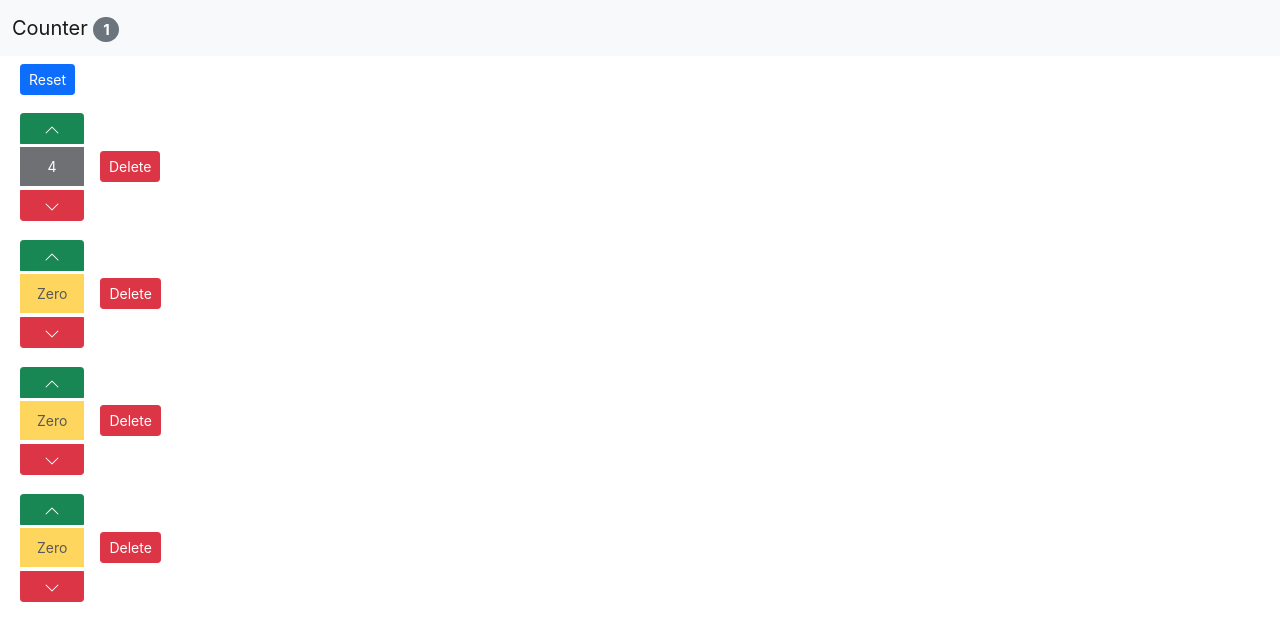
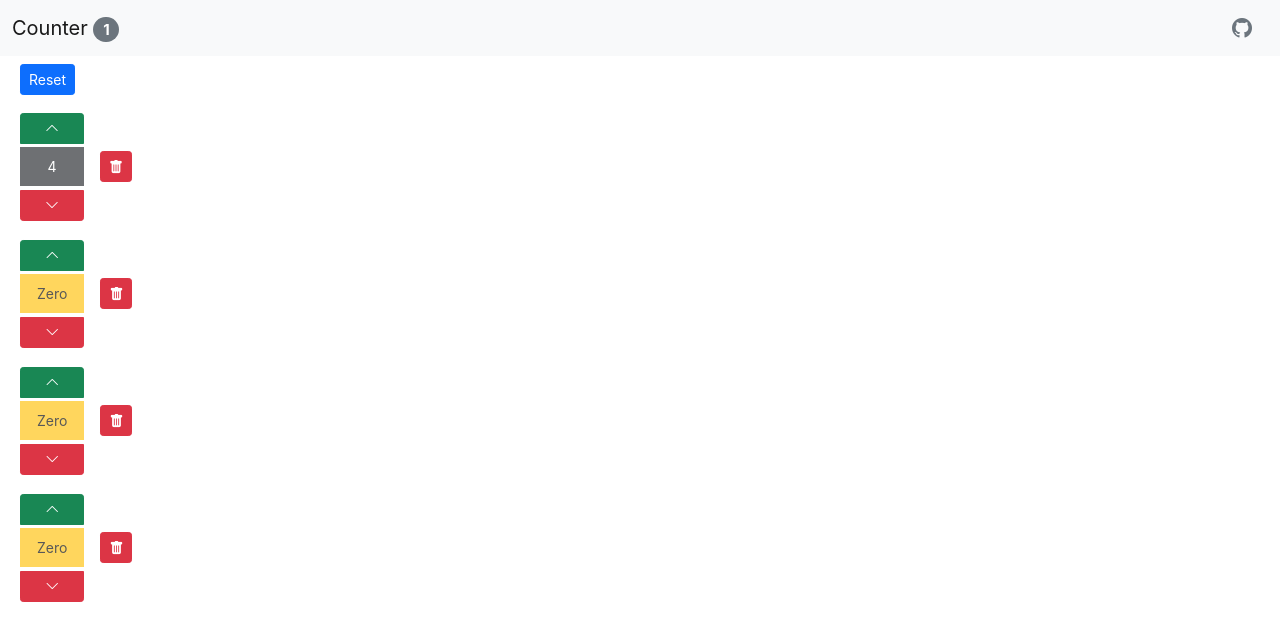
Before and after one commit to huiyuank/react-project-cart, a React (Create React App) app: page / in a window 1280 px wide. Shown: the top 640 px of the page. Built offline with nearby package versions, Linux system fonts and the light colour scheme; the HTML template or start-up script is replaced by a standard one.

Commit message:
1. Imported Bootstrap icon web fonts in CSS to replace the SVG

```diff
--- a/package.json
+++ b/package.json
@@ -8,6 +8,7 @@
     "@testing-library/react": "^11.2.6",
     "@testing-library/user-event": "^12.8.3",
     "bootstrap": "^5.0.0",
+    "bootstrap-icons": "^1.5.0",
     "react": "^17.0.2",
     "react-bootstrap": "^1.5.2",
     "react-dom": "^17.0.2",
--- a/src/App.css
+++ b/src/App.css
@@ -1,3 +1,5 @@
+@import url("https://cdn.jsdelivr.net/npm/bootstrap-icons@1.5.0/font/bootstrap-icons.css");
+
 .App {
   text-align: center;
 }
@@ -18,3 +20,11 @@
   font-size: calc(10px + 2vmin);
   color: white;
 }
+
+#githubIcon {
+  transition: color 300ms;
+}
+
+#githubIcon:hover {
+  color: black !important;
+}
--- a/src/components/counter.jsx
+++ b/src/components/counter.jsx
@@ -50,19 +50,7 @@ class Counter extends Component {
             onClick={() => this.props.onIncrement(this.props.counter)}
             className="btn btn-secondary btn-success p-1 mx-2 my-1"
           >
-            <svg
-              xmlns="http://www.w3.org/2000/svg"
-              width="16"
-              height="16"
-              fill="currentColor"
-              class="bi bi-chevron-up"
-              viewBox="0 0 16 16"
-            >
-              <path
-                fill-rule="evenodd"
-                d="M7.646 4.646a.5.5 0 0 1 .708 0l6 6a.5.5 0 0 1-.708.708L8 5.707l-5.646 5.647a.5.5 0 0 1-.708-.708l6-6z"
-              />
-            </svg>
+            <i class="bi-chevron-up" role="img" aria-label="Increment"></i>
           </button>
 
           {/* Item count here */}
@@ -75,19 +63,7 @@ class Counter extends Component {
             onClick={() => this.props.onDecrement(this.props.counter)}
             className="btn btn-secondary btn-danger p-1 mx-2 my-1"
           >
-            <svg
-              xmlns="http://www.w3.org/2000/svg"
-              width="16"
-              height="16"
-              fill="currentColor"
-              class="bi bi-chevron-down"
-              viewBox="0 0 16 16"
-            >
-              <path
-                fill-rule="evenodd"
-                d="M1.646 4.646a.5.5 0 0 1 .708 0L8 10.293l5.646-5.647a.5.5 0 0 1 .708.708l-6 6a.5.5 0 0 1-.708 0l-6-6a.5.5 0 0 1 0-.708z"
-              />
-            </svg>
+            <i class="bi-chevron-down" role="img" aria-label="Decrement"></i>
           </button>
         </section>
 
@@ -96,7 +72,8 @@ class Counter extends Component {
           onClick={() => this.props.onDelete(this.props.counter.id)}
           className="btn btn-danger btn-sm mx-4 my-5"
         >
-          Delete
+          <i class="bi-trash-fill" role="img" aria-label="Delete"></i>
+          {/* Delete */}
         </button>
       </div>
     );
--- a/src/components/navbar.jsx
+++ b/src/components/navbar.jsx
@@ -12,6 +12,17 @@ const NavBar = ({ totalNum }) => {
           <span className="badge badge-md rounded-pill bg-secondary">
             {totalNum}
           </span>
+        </a>
+        <a
+          className="navbar-brand"
+          href="https://github.com/huiyuank/react-project-cart"
+        >
+          <i
+            id="githubIcon"
+            className="bi-github text-secondary"
+            role="img"
+            aria-label="GitHub"
+          ></i>
         </a>
       </div>
     </nav>
```
Also changed, not shown: 1 other file (tests, documents, lock files or other folders).
